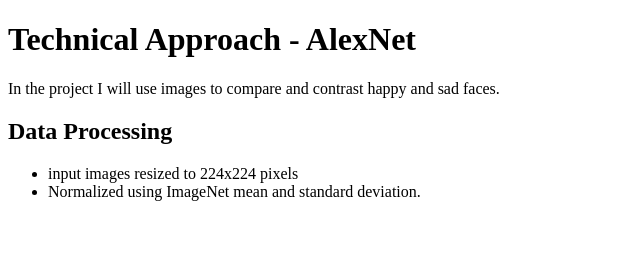
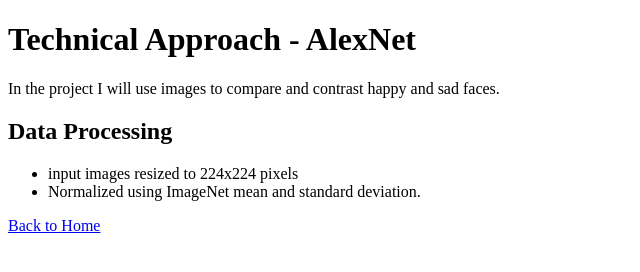
Before and after one commit to Vlinder25/demo123, a plain HTML site: page technical.html in a window 1280 px wide. Shown: the whole page, without its empty margins (0-640 px from the left). Drawn offline with Linux system fonts and the light colour scheme.

Commit message:
Update technical.html

```diff
--- a/technical.html
+++ b/technical.html
@@ -14,6 +14,6 @@
     <li> input images resized to 224x224 pixels</li>
     <li>Normalized using ImageNet mean and standard deviation.</li>
   </ul>
-  <p><a href="index.html>Back to Home</a></p>
+  <p><a href="index.html">Back to Home</a></p>
   </body>
   </html>
```
